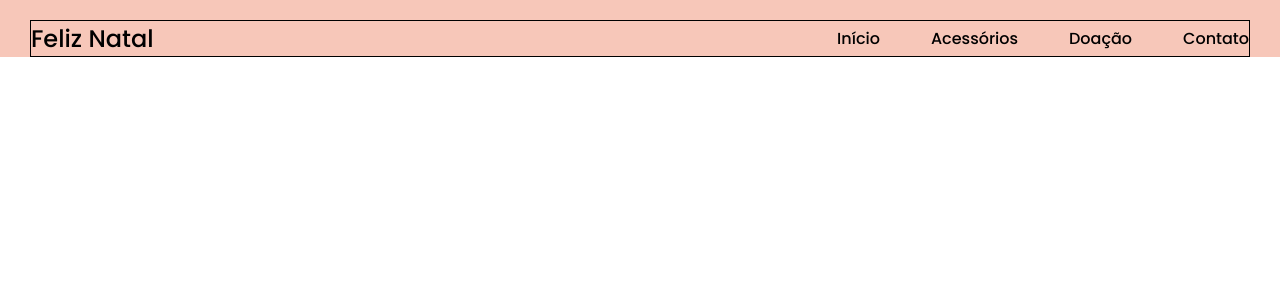
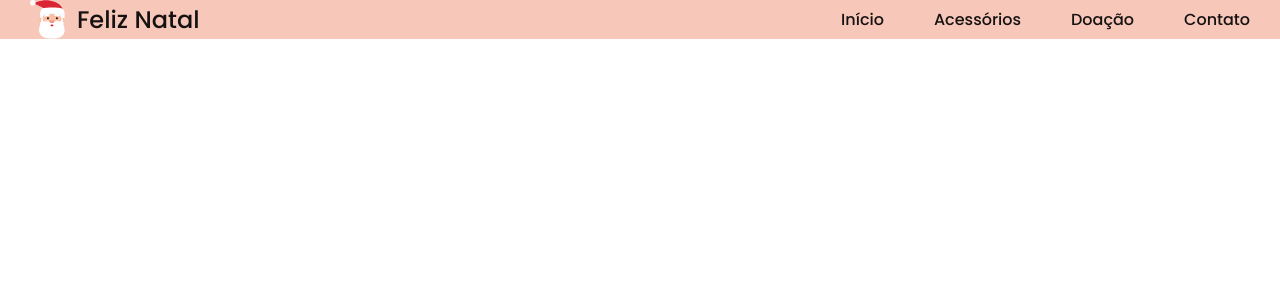
Before and after one commit to devdinho/codelandia-feliz-natal, a React (Vite) app: page / in a window 1280 px wide. Shown: the top 300 px of the page. Built offline with nearby package versions, Linux system fonts and the light colour scheme.

Commit message:
style: adjust nav spacing and add santa component

```diff
--- a/src/components/Header/style.css
+++ b/src/components/Header/style.css
@@ -1,6 +1,6 @@
 header {
   background-color: var(--pale-salmon);
-  padding-top: 20px;
+  padding-top: 1.25;
   display: flex;
   justify-content: center;
 }
--- a/src/components/NavBar/index.jsx
+++ b/src/components/NavBar/index.jsx
@@ -1,8 +1,10 @@
 import "./style.css";
+import NavSanta from "../NavSanta";
 
 const NavBar = () => {
   return (
     <nav>
+      <NavSanta />
       <span>Feliz Natal</span>
       <span>Início</span>
       <span>Acessórios</span>
--- a/src/components/NavBar/style.css
+++ b/src/components/NavBar/style.css
@@ -1,18 +1,20 @@
 nav {
   display: flex;
-  gap: 51px;
   align-items: center;
-  border: 1px solid #000;
   flex-basis: var(--max-width);
 }
 
 nav span {
   font-weight: 500;
   font-size: 1rem;
+  color: var(--title-font);
 }
 
 nav span:first-of-type {
-  max-width: var(--max-width);
   margin-right: auto;
   font-size: 1.5rem;
 }
+
+nav span:not(:first-of-type):not(:last-of-type) {
+  margin-right: 3.125rem;
+}
--- /dev/null
+++ b/src/components/NavSanta/index.jsx
@@ -0,0 +1,40 @@
+import "./style.css";
+
+const NavSanta = () => {
+  return (
+    <svg className="nav-santa" width="35" height="39" viewBox="0 0 35 39" fill="none" xmlns="http://www.w3.org/2000/svg">
+      <g clip-path="url(#clip0_39341_693)">
+      <path d="M12.8742 7.66518C12.7046 9.52846 19.5248 10.1534 22.5981 10.4356C25.6714 10.7178 32.3522 11.3311 32.5218 9.46783C32.6914 7.60455 29.8388 3.95261 25.0837 2.03335C14.5305 -2.22724 5.91696 2.39249 3.93547 3.08976C3.15961 3.36494 12.9323 7.04253 12.8742 7.66518Z" fill="#DA2535"/>
+      <path d="M0.0116129 2.55123C-0.127765 4.09269 1.00352 5.45925 2.54131 5.59917C4.07911 5.73909 5.43804 4.6034 5.57742 3.06194C5.7168 1.51814 4.58552 0.153911 3.05004 0.0116581C1.51224 -0.128263 0.153313 1.00743 0.0116129 2.55123Z" fill="white"/>
+      <path d="M9.87462 18.3412C9.41235 27.8395 15.4102 29.3297 22.2397 29.3297C29.0692 29.3297 34.6048 25.7454 34.6048 18.3412C34.6048 10.937 29.0553 8.00336 22.2281 8.00336C15.3963 8.00336 10.323 9.14605 9.87462 18.3412Z" fill="white"/>
+      <path d="M11.2992 19.5355C10.8973 29.0338 16.0961 30.5239 22.0104 30.5239C27.9269 30.5239 32.7215 26.9396 32.7215 19.5355C32.7215 12.1336 27.9269 8.54932 22.0104 8.54932C16.0938 8.54932 11.6871 10.3403 11.2992 19.5355Z" fill="#F8C1A5"/>
+      <path d="M14.1446 21.6528C14.1446 22.371 15.0947 22.9517 16.2655 22.9517C17.4362 22.9517 18.3863 22.371 18.3863 21.6528C18.3863 20.9345 17.4362 20.3538 16.2655 20.3538C15.0947 20.3538 14.1446 20.9345 14.1446 21.6528Z" fill="#FBE1DB"/>
+      <path d="M25.0063 21.6527C25.0063 22.371 25.9564 22.9516 27.1272 22.9516C28.298 22.9516 29.2481 22.371 29.2481 21.6527C29.2481 20.9344 28.298 20.3538 27.1272 20.3538C25.9564 20.3538 25.0063 20.9344 25.0063 21.6527Z" fill="#FBE1DB"/>
+      <path d="M9.02002 20.081C9.02002 22.1029 10.0398 22.42 11.2988 22.42C12.5579 22.42 13.5777 21.6574 13.5777 20.081C13.5777 18.5069 12.5579 17.7443 11.2988 17.7443C10.0398 17.7443 9.02002 18.0591 9.02002 20.081Z" fill="#F8C1A5"/>
+      <path d="M30.4425 20.0811C30.4425 22.1029 31.4623 22.4201 32.7213 22.4201C33.9804 22.4201 35.0002 21.6575 35.0002 20.0811C35.0002 18.507 33.9804 17.7444 32.7213 17.7444C31.4623 17.7444 30.4425 18.0592 30.4425 20.0811Z" fill="#F8C1A5"/>
+      <path d="M15.9493 22.1797C17.4685 21.7413 19.536 21.6737 21.615 21.655V25.4119C21.1365 25.3489 20.7927 25.3093 20.4071 25.4306C17.659 26.2981 16.7786 25.3653 15.2873 25.2627C14.5904 25.2137 13.2709 25.4422 13.2709 25.4422C13.2709 25.4422 13.5776 22.8653 15.9493 22.1797Z" fill="#F0F8FD"/>
+      <path d="M28.2306 22.18C26.7114 21.7416 24.644 21.6739 22.5649 21.6553V25.4122C23.0435 25.3492 23.3873 25.3095 23.7729 25.4308C26.5209 26.2983 27.4013 25.3655 28.8927 25.2629C29.5896 25.2139 30.909 25.4425 30.909 25.4425C30.909 25.4425 30.6 22.8656 28.2306 22.18Z" fill="#F0F8FD"/>
+      <path d="M22.0105 13.1455C16.6677 13.1455 12.2517 13.6889 12.7349 19.5352H11.2993C11.6873 9.88302 16.0962 8.00342 22.0105 8.00342C27.927 8.00342 32.7216 11.765 32.7216 19.5352H31.4788C31.8459 14.2742 26.3474 13.1455 22.0105 13.1455Z" fill="white"/>
+      <path d="M32.7211 19.5353C32.4865 23.607 34.5794 26.5034 34.6027 29.8988C34.6329 34.3646 31.7547 38.7815 22.0099 38.7815C11.7332 38.7815 8.81784 34.1734 9.01994 29.3275C9.15467 26.0836 11.2895 23.3459 11.2988 19.5353C11.2988 19.5353 12.6205 17.6651 12.7343 19.5353C12.9922 23.7749 17.3268 21.6528 21.9124 21.6528C26.8324 21.6528 30.8186 22.9517 31.4783 19.5353C31.6827 18.4813 32.7211 19.5353 32.7211 19.5353Z" fill="white"/>
+      <path d="M19.9449 24.6613C19.9449 25.5172 20.8253 26.2098 21.9124 26.2098C22.9996 26.2098 23.88 25.5172 23.88 24.6613C23.88 23.8055 22.9996 23.1129 21.9124 23.1129C20.8253 23.1129 19.9449 23.8078 19.9449 24.6613Z" fill="#DA2535"/>
+      <path d="M13.629 24.8873C13.629 24.8873 14.6766 24.4185 16.1122 24.8103C17.3666 25.1508 18.9067 25.8761 20.3028 25.4656C22.3981 24.85 22.0869 22.8234 22.0869 22.8234C22.0869 22.8234 20.7674 21.3356 18.5165 21.3426C14.7463 21.3519 13.629 24.8873 13.629 24.8873Z" fill="white"/>
+      <path d="M30.3889 24.8873C30.3889 24.8873 29.3412 24.4185 27.9056 24.8103C26.6513 25.1508 25.1111 25.8761 23.715 25.4656C21.6197 24.85 21.9287 22.8234 21.9287 22.8234C21.9287 22.8234 23.2481 21.3356 25.4991 21.3426C29.2739 21.3519 30.3889 24.8873 30.3889 24.8873Z" fill="white"/>
+      <path d="M19.2598 21.2235C19.2598 22.2426 20.4468 23.0682 21.9126 23.0682C23.3784 23.0682 24.5654 22.2426 24.5654 21.2235C24.5654 20.2044 23.3784 19.3789 21.9126 19.3789C20.4468 19.3789 19.2598 20.2068 19.2598 21.2235Z" fill="#F2937B"/>
+      <path d="M10.2327 15.5498C10.5347 16.0955 16.5233 14.2136 22.0101 14.111C27.8314 14.0014 33.6829 16.1445 34.2846 15.4496C35.453 14.097 33.892 9.87371 32.7212 8.95955C30.0057 6.83742 14.1446 7.35513 12.2281 8.55145C11.062 9.27671 9.43592 14.111 10.2327 15.5498Z" fill="white"/>
+      <path d="M10.4394 15.2C11.5661 14.7523 12.6532 14.1646 13.8054 13.7845C15.2851 13.2948 16.8113 13.0662 18.3631 12.9613C21.6872 12.7374 25.0671 12.875 28.3657 13.3461C29.9105 13.5676 31.432 13.8918 32.9675 14.1576C33.5366 14.2556 34.1499 14.2066 34.6958 14.0084C34.6934 14.6007 34.5726 15.1137 34.2823 15.4472C33.6806 16.1445 27.8291 13.999 22.0078 14.1086C16.5209 14.2136 10.5324 16.0932 10.2304 15.5475C10.1932 15.4775 10.1607 15.3982 10.1328 15.3143C10.2373 15.2793 10.3396 15.242 10.4394 15.2Z" fill="#F0F8FD"/>
+      <path opacity="0.3" d="M20.2954 20.2443C20.2954 20.6361 21.0202 20.9509 21.9122 20.9509C22.8042 20.9509 23.529 20.6338 23.529 20.2443C23.529 19.8526 22.8065 19.5354 21.9122 19.5354C21.0202 19.5354 20.2954 19.8526 20.2954 20.2443Z" fill="white"/>
+      <path d="M16.9253 18.234C16.9253 18.803 17.3852 19.2671 17.9544 19.2671C18.5212 19.2671 18.9834 18.8054 18.9834 18.234C18.9834 17.665 18.5235 17.2009 17.9544 17.2009C17.3876 17.2009 16.9253 17.6627 16.9253 18.234Z" fill="#2F120C"/>
+      <path d="M25.9034 18.234C25.9034 18.803 26.3634 19.2671 26.9325 19.2671C27.5016 19.2671 27.9616 18.8054 27.9616 18.234C27.9616 17.665 27.5016 17.2009 26.9325 17.2009C26.3657 17.2009 25.9034 17.6627 25.9034 18.234Z" fill="#2F120C"/>
+      <path d="M14.725 16.6553C15.2686 16.9678 17.0735 15.8368 19.0387 16.1096C19.9865 16.2402 19.5893 14.4562 19.0387 14.279C17.3639 13.7333 15.5799 14.1181 14.7087 15.2608C13.991 16.2006 14.1814 16.3428 14.725 16.6553Z" fill="white"/>
+      <path d="M29.1344 16.3916C28.5908 16.7041 26.7859 15.5731 24.8207 15.8459C23.8729 15.9765 24.2724 14.1925 24.8207 14.0153C26.4955 13.4696 28.2795 13.8544 29.1507 14.9971C29.8708 15.9369 29.678 16.0792 29.1344 16.3916Z" fill="white"/>
+      </g>
+      <defs>
+      <clipPath id="clip0_39341_693">
+      <rect width="35" height="38.7838" fill="white"/>
+      </clipPath>
+      </defs>
+    </svg>
+  )
+};
+
+export default NavSanta;
--- /dev/null
+++ b/src/components/NavSanta/style.css
@@ -0,0 +1,3 @@
+.nav-santa {
+  margin-right: 0.75rem;
+}
```
